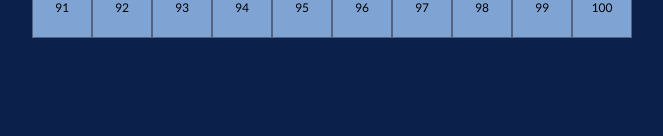
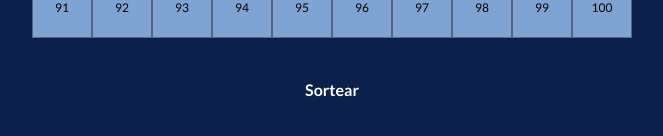
Before and after one commit to dominguetigs/raffle-app, a Next.js app: page / in a window 1280 px wide. Shown: the part 594-730 px from the top of the page, without its empty margins (308-971 px from the left). Built offline with nearby package versions, Linux system fonts and the light colour scheme.

Commit message:
feat: install react-confetti lib and create raffle component

```diff
--- a/package.json
+++ b/package.json
@@ -20,6 +20,7 @@
     "framer-motion": "^10.10.0",
     "next": "13.2.4",
     "react": "18.2.0",
+    "react-confetti": "^6.1.0",
     "react-dom": "18.2.0",
     "typescript": "5.0.3"
   }
--- /dev/null
+++ b/src/components/Raffle/index.tsx
@@ -0,0 +1,17 @@
+import { Box, Button } from '@chakra-ui/react';
+
+import { useRaffleRegister } from '@r/hooks/useRaffleRegister';
+
+export const Raffle = (): JSX.Element => {
+  const { selectedNumbers } = useRaffleRegister();
+
+  console.log(selectedNumbers);
+
+  return (
+    <Box>
+      <Button m="2rem auto" display="block" colorScheme="brand">
+        Sortear
+      </Button>
+    </Box>
+  );
+};
--- a/src/components/RaffleCardItem/index.tsx
+++ b/src/components/RaffleCardItem/index.tsx
@@ -1,4 +1,4 @@
-import { GridItem, Text } from '@chakra-ui/react';
+import { Box, Flex, GridItem, Text } from '@chakra-ui/react';
 
 import { useRaffleRegister } from '@r/hooks/useRaffleRegister';
 
@@ -22,6 +22,10 @@ export const RaffleCardItem = ({
 
   const formattedCardNumber = formatCardNumber(cardNumber);
 
+  const selected = selectedNumbers[formattedCardNumber];
+
+  console.log(selected);
+
   return (
     <GridItem
       key={cardNumber}
@@ -37,13 +41,20 @@ export const RaffleCardItem = ({
       onClick={() => openRegister(formattedCardNumber)}
       transition="transform 0.25s ease"
       _hover={{
-        transform: 'scale(1.1)',
-        transition: 'transform 0.5s ease',
+        ...(!selected && { transform: 'scale(1.1)', transition: 'transform 0.5s ease' }),
       }}
     >
-      <Text as="span" fontSize={`${cardFontSize}px`}>
-        {formattedCardNumber}
-      </Text>
+      <Flex position="absolute" visibility="visible" align="center" justify="center">
+        <Text as="span" fontSize={`${cardFontSize}px`}>
+          {formattedCardNumber}
+        </Text>
+      </Flex>
+
+      <Flex position="absolute" visibility="hidden" align="center" justify="center">
+        <Text as="span" fontSize={`${cardFontSize}px`}>
+          {selectedNumbers[formattedCardNumber]}
+        </Text>
+      </Flex>
     </GridItem>
   );
 };
--- a/src/pages/api/staticdata.ts
+++ b/src/pages/api/staticdata.ts
@@ -17,8 +17,6 @@ export default async function handler(req: NextApiRequest, res: NextApiResponse)
     const data = select();
     res.status(200).json(data);
   } else if (req.method === 'POST') {
-    console.log(databasePath);
-
     try {
       const data = await select();
       const updatedData = { ...data, ...req.body };
--- a/src/pages/index.tsx
+++ b/src/pages/index.tsx
@@ -5,6 +5,7 @@ import { Box } from '@chakra-ui/react';
 import { RaffleCard } from '@r/components/RaffleCard';
 import { Header } from '@r/components/header';
 import { RaffleRegisterModal } from '@r/components/RaffleRegisterModal';
+import { Raffle } from '@r/components/Raffle';
 
 export default function Home() {
   return (
@@ -19,6 +20,7 @@ export default function Home() {
         {/** <Header /> **/}
         <RaffleCard />
         <RaffleRegisterModal />
+        <Raffle />
       </Box>
     </>
   );
```
Also changed, not shown: 1 other file (tests, documents, lock files or other folders).
